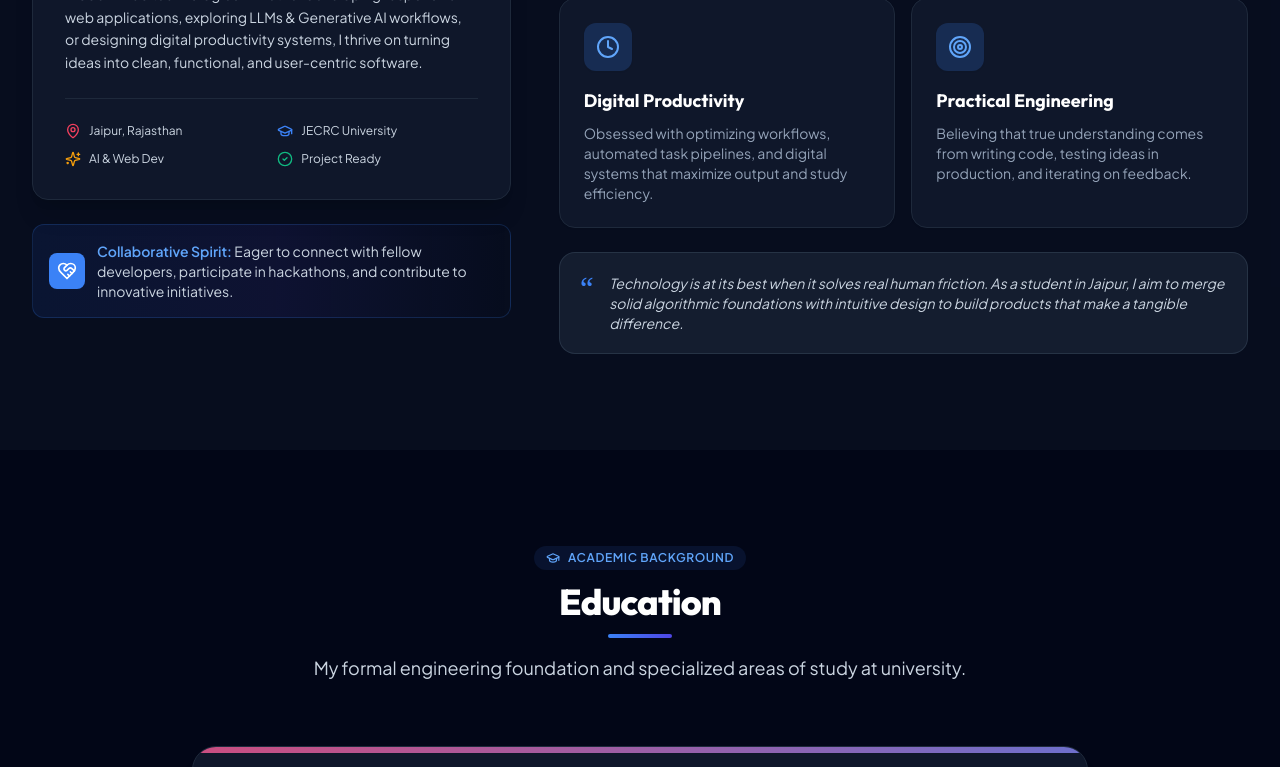
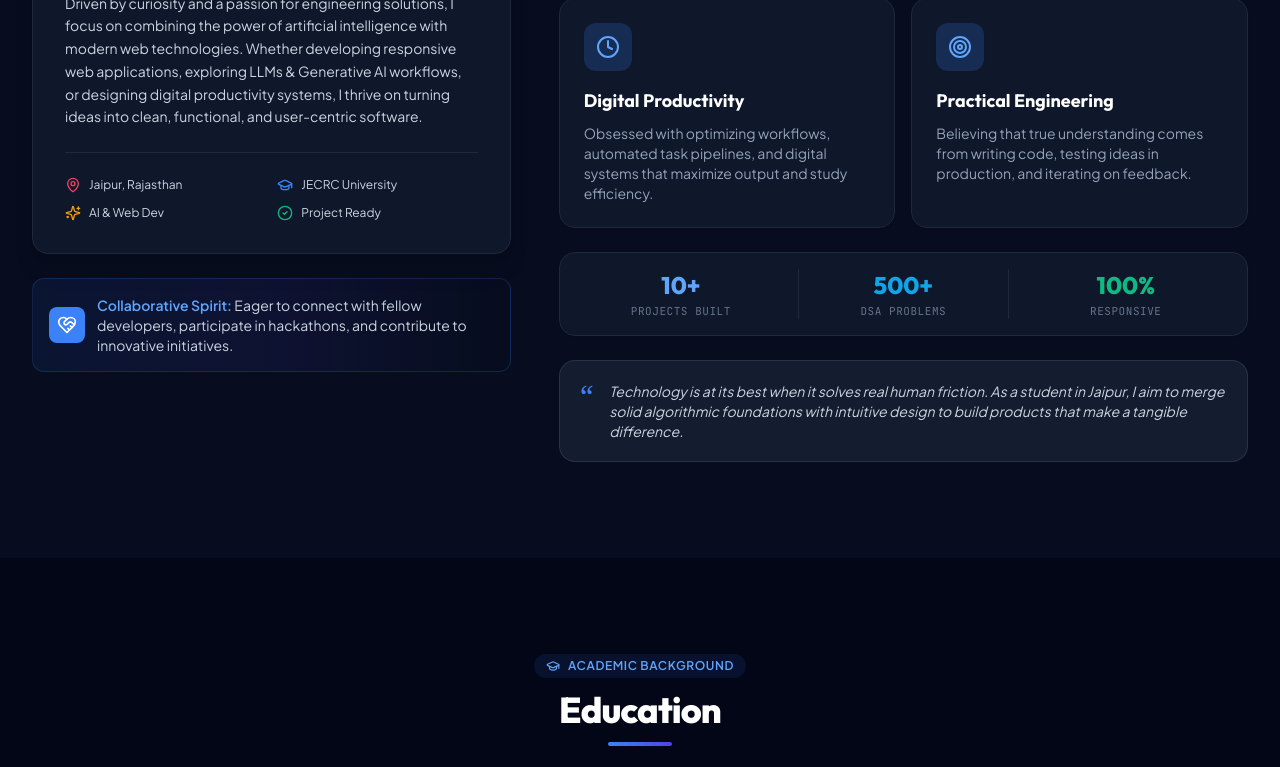
Before and after one commit to deepak650k/portfolio, a React (Vite) app: page / in a window 1280 px wide. Shown: the part 2000-2767 px from the top of the page. Built offline with nearby package versions, Linux system fonts and the light colour scheme.

Commit message:
feat(motion): implement motion design system with shared tokens, scroll reveals, animated counters, and micro-interactions

```diff
--- a/src/components/About.jsx
+++ b/src/components/About.jsx
@@ -13,6 +13,7 @@ import {
   CheckCircle2
 } from 'lucide-react';
 import { personalInfo } from '../data/portfolioData';
+import { MOTION_TOKENS, fadeInUp, defaultViewport, staggerContainer, AnimatedCounter } from '../utils/motion';
 
 export default function About() {
   const pillars = [
@@ -52,10 +53,10 @@ export default function About() {
 
         {/* Section Header with smooth viewport reveal */}
         <motion.div
-          initial={{ opacity: 0, y: 24 }}
-          whileInView={{ opacity: 1, y: 0 }}
-          viewport={{ once: true, margin: '-80px' }}
-          transition={{ duration: 0.6, ease: [0.16, 1, 0.3, 1] }}
+          variants={fadeInUp(24, MOTION_TOKENS.duration.section)}
+          initial="hidden"
+          whileInView="visible"
+          viewport={defaultViewport}
           className="text-center max-w-3xl mx-auto mb-16"
         >
           <div className="inline-flex items-center gap-2 px-3 py-1 rounded-full text-xs font-semibold uppercase tracking-wider text-brand-600 dark:text-brand-400 bg-brand-500/10 mb-3">
@@ -76,10 +77,10 @@ export default function About() {
 
           {/* Left Column: Visual Introduction & Key Quick Facts */}
           <motion.div
-            initial={{ opacity: 0, y: 24 }}
-            whileInView={{ opacity: 1, y: 0 }}
-            viewport={{ once: true, margin: '-60px' }}
-            transition={{ duration: 0.6, ease: [0.16, 1, 0.3, 1] }}
+            variants={fadeInUp(24, MOTION_TOKENS.duration.section, 0.1)}
+            initial="hidden"
+            whileInView="visible"
+            viewport={defaultViewport}
             className="lg:col-span-5 space-y-6"
           >
 
@@ -201,12 +202,40 @@ export default function About() {
               })}
             </div>
 
+            {/* Impact Metric Counters with AnimatedCounter */}
+            <motion.div
+              variants={fadeInUp(20, MOTION_TOKENS.duration.ui, 0.2)}
+              initial="hidden"
+              whileInView="visible"
+              viewport={defaultViewport}
+              className="mt-6 grid grid-cols-3 gap-3 p-4 rounded-2xl bg-white dark:bg-slate-900 border border-slate-200 dark:border-slate-800 shadow-sm"
+            >
+              <div className="text-center">
+                <div className="text-2xl font-extrabold font-heading text-brand-600 dark:text-brand-400">
+                  <AnimatedCounter end={10} suffix="+" />
+                </div>
+                <div className="text-[11px] text-slate-500 uppercase tracking-wider font-mono mt-0.5">Projects Built</div>
+              </div>
+              <div className="text-center border-x border-slate-200 dark:border-slate-800">
+                <div className="text-2xl font-extrabold font-heading text-sky-500">
+                  <AnimatedCounter end={500} suffix="+" />
+                </div>
+                <div className="text-[11px] text-slate-500 uppercase tracking-wider font-mono mt-0.5">DSA Problems</div>
+              </div>
+              <div className="text-center">
+                <div className="text-2xl font-extrabold font-heading text-emerald-500">
+                  <AnimatedCounter end={100} suffix="%" />
+                </div>
+                <div className="text-[11px] text-slate-500 uppercase tracking-wider font-mono mt-0.5">Responsive</div>
+              </div>
+            </motion.div>
+
             {/* University Learning Quote */}
             <motion.div
-              initial={{ opacity: 0, y: 15 }}
-              whileInView={{ opacity: 1, y: 0 }}
-              viewport={{ once: true }}
-              transition={{ duration: 0.5, delay: 0.3 }}
+              variants={fadeInUp(16, MOTION_TOKENS.duration.ui, 0.3)}
+              initial="hidden"
+              whileInView="visible"
+              viewport={defaultViewport}
               className="mt-6 p-5 rounded-2xl bg-slate-100 dark:bg-slate-800/60 border border-slate-200 dark:border-slate-700/60 flex items-start gap-4"
             >
               <span className="text-3xl text-brand-500 font-serif leading-none">“</span>
--- a/src/components/Achievements.jsx
+++ b/src/components/Achievements.jsx
@@ -13,6 +13,7 @@ import {
   ChevronRight
 } from 'lucide-react';
 import { achievementsData } from '../data/portfolioData';
+import { MOTION_TOKENS, fadeInUp, defaultViewport, microInteractions } from '../utils/motion';
 
 // Map icon strings to Lucide components
 const iconMap = {
@@ -76,10 +77,10 @@ export default function Achievements() {
 
         {/* Section Header */}
         <motion.div
-          initial={{ opacity: 0, y: 20 }}
-          whileInView={{ opacity: 1, y: 0 }}
-          viewport={{ once: true, margin: '-100px' }}
-          transition={{ duration: 0.5 }}
+          variants={fadeInUp(24, MOTION_TOKENS.duration.section)}
+          initial="hidden"
+          whileInView="visible"
+          viewport={defaultViewport}
           className="text-center max-w-3xl mx-auto mb-16"
         >
           <div className="inline-flex items-center gap-2 px-3 py-1 rounded-full text-xs font-semibold uppercase tracking-wider text-brand-600 dark:text-brand-400 bg-brand-500/10 mb-3">
--- a/src/components/Contact.jsx
+++ b/src/components/Contact.jsx
@@ -14,6 +14,7 @@ import {
   Bot
 } from 'lucide-react';
 import { personalInfo } from '../data/portfolioData';
+import { MOTION_TOKENS, fadeInUp, defaultViewport, microInteractions } from '../utils/motion';
 
 export default function Contact() {
   const [copied, setCopied] = useState(false);
@@ -62,10 +63,10 @@ export default function Contact() {
 
         {/* Section Header */}
         <motion.div
-          initial={{ opacity: 0, y: 20 }}
-          whileInView={{ opacity: 1, y: 0 }}
-          viewport={{ once: true, margin: '-100px' }}
-          transition={{ duration: 0.5 }}
+          variants={fadeInUp(24, MOTION_TOKENS.duration.section)}
+          initial="hidden"
+          whileInView="visible"
+          viewport={defaultViewport}
           className="text-center max-w-3xl mx-auto mb-16"
         >
           <div className="inline-flex items-center gap-2 px-3 py-1 rounded-full text-xs font-semibold uppercase tracking-wider text-brand-600 dark:text-brand-400 bg-brand-500/10 mb-3">
--- a/src/components/Skills.jsx
+++ b/src/components/Skills.jsx
@@ -12,6 +12,7 @@ import {
   Layers
 } from 'lucide-react';
 import { skillsData } from '../data/portfolioData';
+import { MOTION_TOKENS, fadeInUp, defaultViewport, microInteractions } from '../utils/motion';
 
 // Map icon strings to Lucide components
 const iconMap = {
@@ -97,10 +98,10 @@ export default function Skills() {
 
         {/* Section Header */}
         <motion.div
-          initial={{ opacity: 0, y: 20 }}
-          whileInView={{ opacity: 1, y: 0 }}
-          viewport={{ once: true, margin: '-100px' }}
-          transition={{ duration: 0.5 }}
+          variants={fadeInUp(24, MOTION_TOKENS.duration.section)}
+          initial="hidden"
+          whileInView="visible"
+          viewport={defaultViewport}
           className="text-center max-w-3xl mx-auto mb-16"
         >
           <div className="inline-flex items-center gap-2 px-3 py-1 rounded-full text-xs font-semibold uppercase tracking-wider text-brand-600 dark:text-brand-400 bg-brand-500/10 mb-3">
--- /dev/null
+++ b/src/utils/motion.js
@@ -0,0 +1,214 @@
+import React, { useState, useEffect } from 'react';
+
+/**
+ * Motion Design Tokens & Shared Framer Motion Variants
+ * Centralized configuration for all portfolio animations.
+ * Tuned for 60fps performance (transforms & opacity only).
+ */
+
+export const MOTION_TOKENS = {
+  // Spring configurations (soft, organic, no bouncy gimmicks)
+  spring: {
+    soft: {
+      type: 'spring',
+      stiffness: 120,
+      damping: 20,
+      mass: 1
+    },
+    snappy: {
+      type: 'spring',
+      stiffness: 280,
+      damping: 24,
+      mass: 0.8
+    },
+    gentle: {
+      type: 'spring',
+      stiffness: 80,
+      damping: 18,
+      mass: 1.2
+    }
+  },
+
+  // Easing curves
+  ease: {
+    outCubic: [0.16, 1, 0.3, 1],
+    inOutCubic: [0.65, 0, 0.35, 1],
+    subtle: [0.25, 0.1, 0.25, 1]
+  },
+
+  // Durations (seconds)
+  duration: {
+    instant: 0.15,
+    fast: 0.25,
+    ui: 0.4,
+    section: 0.55,
+    hero: 0.75
+  },
+
+  // Stagger offsets
+  stagger: {
+    fast: 0.05,
+    normal: 0.08,
+    slow: 0.12
+  }
+};
+
+/**
+ * 1. Staggered Container Variants
+ */
+export const staggerContainer = (staggerChildren = MOTION_TOKENS.stagger.normal, delayChildren = 0.05) => ({
+  hidden: { opacity: 0 },
+  visible: {
+    opacity: 1,
+    transition: {
+      staggerChildren,
+      delayChildren
+    }
+  }
+});
+
+/**
+ * 2. Fade & Slide Up Variants (Used for section headers, cards, text)
+ */
+export const fadeInUp = (distance = 24, duration = MOTION_TOKENS.duration.section, delay = 0) => ({
+  hidden: {
+    opacity: 0,
+    y: distance
+  },
+  visible: {
+    opacity: 1,
+    y: 0,
+    transition: {
+      duration,
+      delay,
+      ease: MOTION_TOKENS.ease.outCubic
+    }
+  }
+});
+
+/**
+ * 3. Fade-In Scale Variants (Used for badges, avatars, chips)
+ */
+export const fadeInScale = (scaleFrom = 0.94, duration = MOTION_TOKENS.duration.ui) => ({
+  hidden: {
+    opacity: 0,
+    scale: scaleFrom
+  },
+  visible: {
+    opacity: 1,
+    scale: 1,
+    transition: {
+      duration,
+      ease: MOTION_TOKENS.ease.outCubic
+    }
+  }
+});
+
+/**
+ * 4. Micro-Interaction Preset Props
+ */
+export const microInteractions = {
+  // Button hover & tap
+  button: {
+    whileHover: { scale: 1.03, y: -1 },
+    whileTap: { scale: 0.98 },
+    transition: { duration: 0.2, ease: MOTION_TOKENS.ease.outCubic }
+  },
+
+  // Project card hover
+  card: {
+    whileHover: {
+      y: -6,
+      transition: { duration: 0.3, ease: MOTION_TOKENS.ease.outCubic }
+    }
+  },
+
+  // Social icon hover
+  socialIcon: {
+    whileHover: { scale: 1.12, y: -2 },
+    whileTap: { scale: 0.94 },
+    transition: { duration: 0.2, ease: MOTION_TOKENS.ease.outCubic }
+  },
+
+  // Arrow nudge transition for CTA buttons
+  arrowShift: {
+    initial: { x: 0 },
+    whileHover: { x: 4 },
+    transition: { duration: 0.2, ease: MOTION_TOKENS.ease.outCubic }
+  }
+};
+
+/**
+ * 5. Viewport Trigger Settings
+ */
+export const defaultViewport = {
+  once: true,
+  amount: 0.2 // Triggers at ~20% element visibility
+};
+
+/**
+ * 6. Modal Curtain & Content Transitions
+ */
+export const modalVariants = {
+  backdrop: {
+    hidden: { opacity: 0 },
+    visible: {
+      opacity: 1,
+      transition: { duration: 0.3, ease: MOTION_TOKENS.ease.outCubic }
+    },
+    exit: {
+      opacity: 0,
+      transition: { duration: 0.2, ease: MOTION_TOKENS.ease.outCubic }
+    }
+  },
+  content: {
+    hidden: { opacity: 0, scale: 0.94, y: 16 },
+    visible: {
+      opacity: 1,
+      scale: 1,
+      y: 0,
+      transition: MOTION_TOKENS.spring.snappy
+    },
+    exit: {
+      opacity: 0,
+      scale: 0.95,
+      y: 12,
+      transition: { duration: 0.2, ease: MOTION_TOKENS.ease.outCubic }
+    }
+  }
+};
+
+/**
+ * 7. Animated Counter Component
+ * Counts up smoothly from 0 to target value on scroll into view.
+ */
+export function AnimatedCounter({ end, duration = 1.4, suffix = '', inView = true }) {
+  const [count, setCount] = useState(0);
+
+  useEffect(() => {
+    if (!inView) return;
+    let startTimestamp = null;
+    const endValue = typeof end === 'string' ? parseInt(end.replace(/\D/g, ''), 10) : end;
+    if (isNaN(endValue)) return;
+
+    let frameId;
+    const step = (timestamp) => {
+      if (!startTimestamp) startTimestamp = timestamp;
+      const progress = Math.min((timestamp - startTimestamp) / (duration * 1000), 1);
+      // Ease out cubic
+      const easeProgress = 1 - Math.pow(1 - progress, 3);
+      setCount(Math.floor(easeProgress * endValue));
+
+      if (progress < 1) {
+        frameId = requestAnimationFrame(step);
+      } else {
+        setCount(endValue);
+      }
+    };
+
+    frameId = requestAnimationFrame(step);
+    return () => cancelAnimationFrame(frameId);
+  }, [end, duration, inView]);
+
+  return React.createElement('span', null, `${count}${suffix}`);
+}
```
Also changed, not shown: src/components/Education.jsx (+9 -8 lines), src/components/Hero.jsx (+15 -23 lines), src/components/ParticleBackground.jsx (+9 -2 lines), src/components/ProjectModal.jsx (+11 -6 lines), src/components/Projects.jsx (+5 -4 lines).
